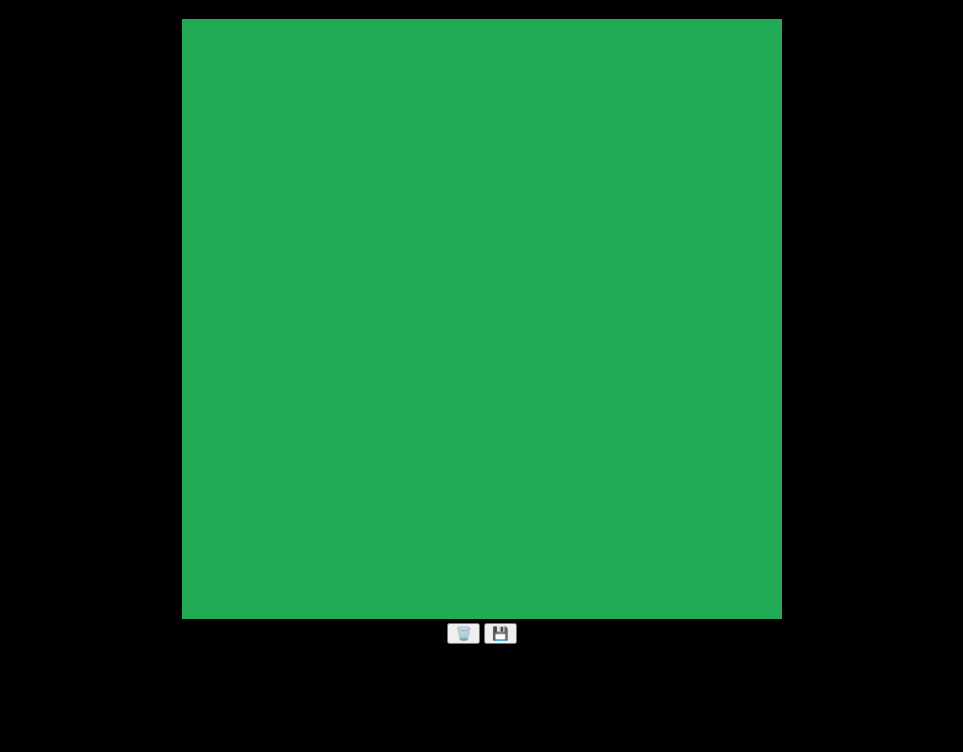
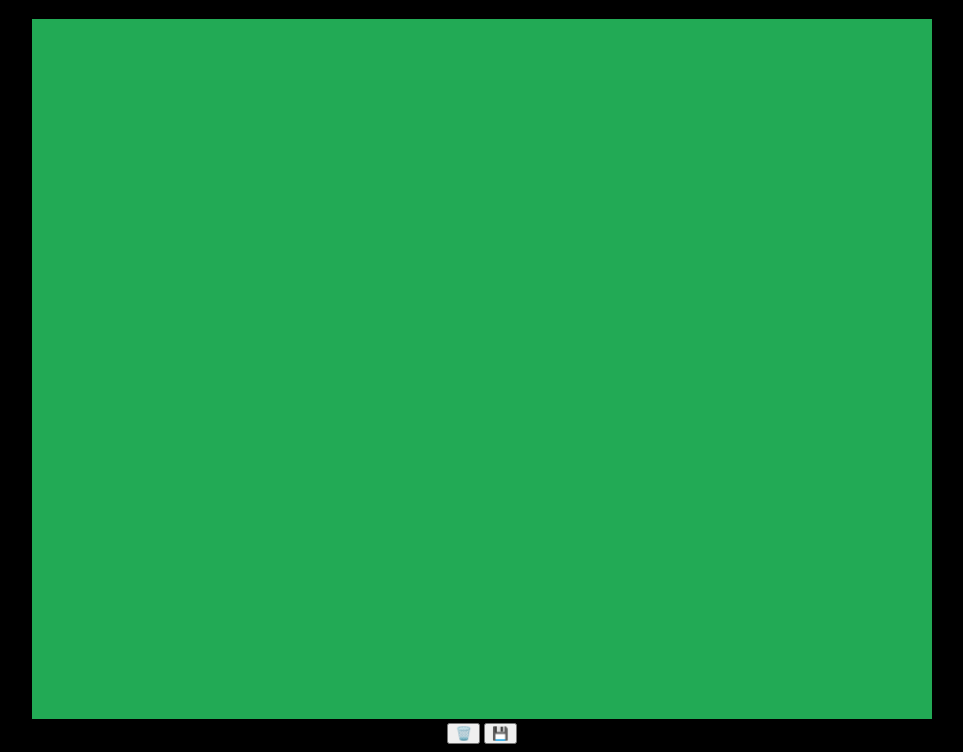
Before and after one commit to Leon-9982/project-car, a plain HTML site: page index.html in a window 1280 px wide. Shown: the part 61-813 px from the top of the page, without its empty margins (158-1121 px from the left). Drawn offline with Linux system fonts and the light colour scheme.

Commit message:
All of the shit

```diff
--- a/index.html
+++ b/index.html
@@ -26,8 +26,8 @@
     <script src="js/primitives/polygon.js"></script>
     <script src="js/primitives/envelope.js"></script>
     <script>
-        myCanvas.width = 600;
-        myCanvas.height = 600;
+        myCanvas.width = 900;
+        myCanvas.height = 700;
 
         const ctx = myCanvas.getContext("2d");
 
--- a/js/viewport.js
+++ b/js/viewport.js
@@ -76,6 +76,6 @@ class Viewport {
     const dir = Math.sign(evt.deltaY);
     const step = 0.1;
     this.zoom += dir * step;
-    this.zoom = Math.max(1, Math.min(5, this.zoom));
+    this.zoom = Math.max(1, Math.min(10, this.zoom));
   }
 }
--- a/styles.css
+++ b/styles.css
@@ -1,6 +1,7 @@
 body {
     background-color: black;
     text-align: center;
+    overflow: hidden;
 }
 
 h1 {
```
